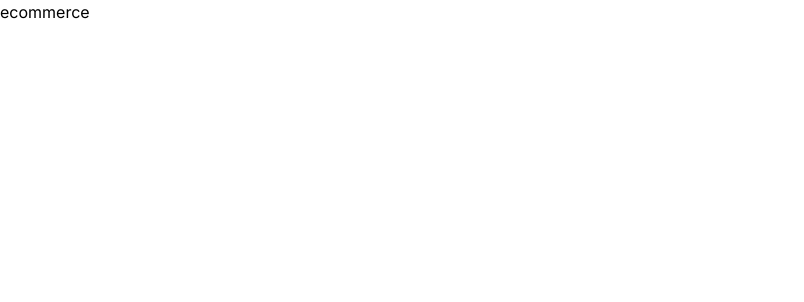
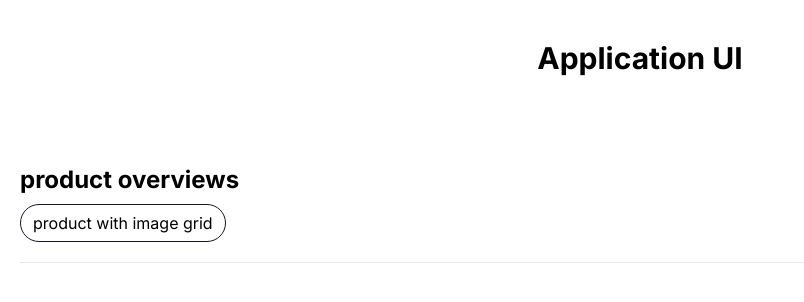
Before and after one commit to ra-kesh/tailwind-fun, a Next.js app: page /ecommerce in a window 1280 px wide. Shown: the top 302 px of the page, without its empty margins (0-804 px from the left). Built offline with nearby package versions, Linux system fonts and the light colour scheme.

Commit message:
feat;added menu for ecommerce page

```diff
--- a/app/ecommerce/page.tsx
+++ b/app/ecommerce/page.tsx
@@ -1,7 +1,27 @@
 import React from "react";
+import MenuTemplate, { componentDataType } from "../utility/MenuTemplate";
+
+const ecommerceComponents: componentDataType = [
+  {
+    groupId: "1",
+    groupName: "product overviews",
+    groupContents: [
+      {
+        id: 1,
+        name: "product with image grid",
+        path: "ecommerce/with-image-grid",
+      },
+    ],
+  },
+];
 
 const page = () => {
-  return <div>ecommerce</div>;
+  return (
+    <div className="flex-col min-h-screen">
+      <h1 className="text-center py-10 font-bold text-3xl">Application UI</h1>
+      <MenuTemplate componentData={ecommerceComponents} />
+    </div>
+  );
 };
 
 export default page;
```
